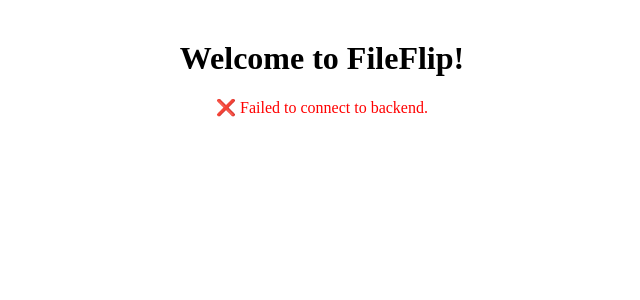
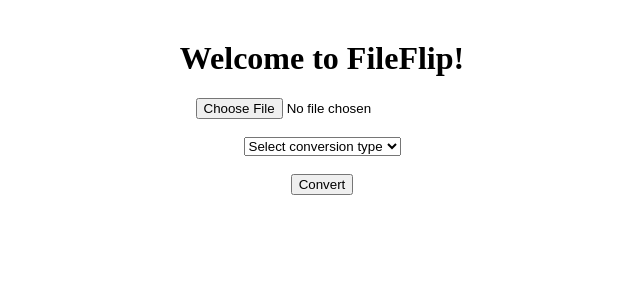
Before and after one commit to khshahid1970/fileflip-frontend, a React (Vite) app: page / in a window 1280 px wide. Shown: the top 300 px of the page, without its empty margins (318-958 px from the left). Built offline with nearby package versions, Linux system fonts and the light colour scheme; no server answers.

Commit message:
Add files via upload

```diff
--- a/src/App.jsx
+++ b/src/App.jsx
@@ -1,28 +1,63 @@
-import React, { useEffect, useState } from 'react';
+import React, { useState } from 'react';
 
 function App() {
-  const [message, setMessage] = useState('Loading...');
-  const [error, setError] = useState('');
+  const [file, setFile] = useState(null);
+  const [conversionType, setConversionType] = useState('');
+  const [message, setMessage] = useState('');
+  const [downloadUrl, setDownloadUrl] = useState('');
 
-  useEffect(() => {
-    fetch('https://fileflip-backend.onrender.com/')
-      .then(res => {
-        if (!res.ok) throw new Error('Network response was not ok');
-        return res.json();
-      })
-      .then(data => setMessage(data.message || 'Connected!'))
-      .catch(err => {
-        console.error('Fetch error:', err);
-        setError('❌ Failed to connect to backend.');
-        setMessage('');
+  const handleSubmit = async (e) => {
+    e.preventDefault();
+    if (!file || !conversionType) {
+      setMessage('Please select a file and conversion type.');
+      return;
+    }
+
+    const formData = new FormData();
+    formData.append('file', file);
+    formData.append('conversion_type', conversionType);
+
+    setMessage('Converting file...');
+
+    try {
+      const response = await fetch('https://fileflip-backend.onrender.com/convert', {
+        method: 'POST',
+        body: formData,
       });
-  }, []);
+
+      if (!response.ok) throw new Error('Conversion failed.');
+
+      const blob = await response.blob();
+      const url = window.URL.createObjectURL(blob);
+      setDownloadUrl(url);
+      setMessage('Conversion successful!');
+    } catch (err) {
+      setMessage('Conversion failed. Please try again.');
+    }
+  };
 
   return (
     <div style={{ textAlign: 'center', marginTop: '40px' }}>
       <h1>Welcome to FileFlip!</h1>
-      {message && <p>{message}</p>}
-      {error && <p style={{ color: 'red' }}>{error}</p>}
+      <form onSubmit={handleSubmit} style={{ marginBottom: '20px' }}>
+        <input type="file" onChange={(e) => setFile(e.target.files[0])} />
+        <br /><br />
+        <select value={conversionType} onChange={(e) => setConversionType(e.target.value)}>
+          <option value="">Select conversion type</option>
+          <option value="pdf-to-word">PDF to Word</option>
+          <option value="txt-to-pdf">Text to PDF</option>
+          <option value="jpg-to-pdf">JPG to PDF</option>
+          <option value="pdf-to-jpg">PDF to JPG</option>
+        </select>
+        <br /><br />
+        <button type="submit">Convert</button>
+      </form>
+      <p>{message}</p>
+      {downloadUrl && (
+        <a href={downloadUrl} download>
+          <button>Download File</button>
+        </a>
+      )}
     </div>
   );
 }
```
